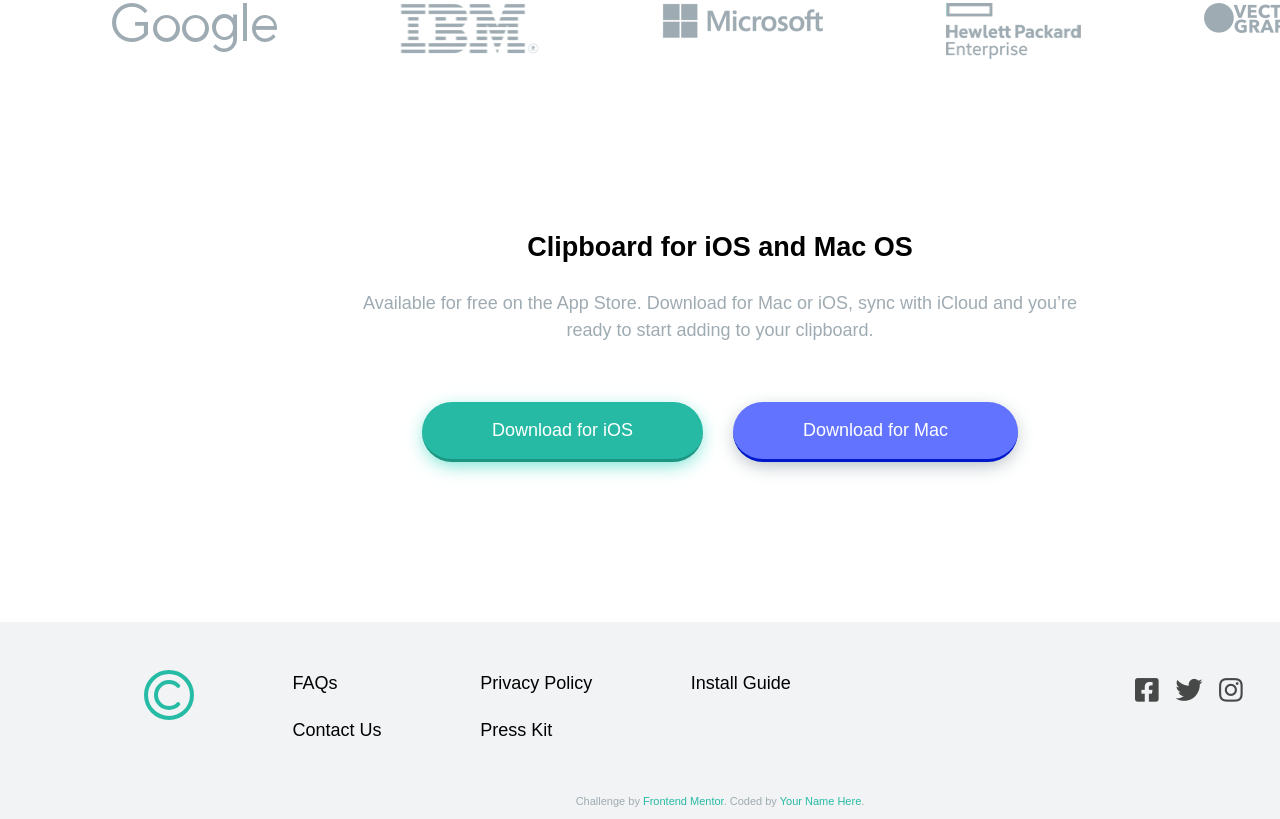
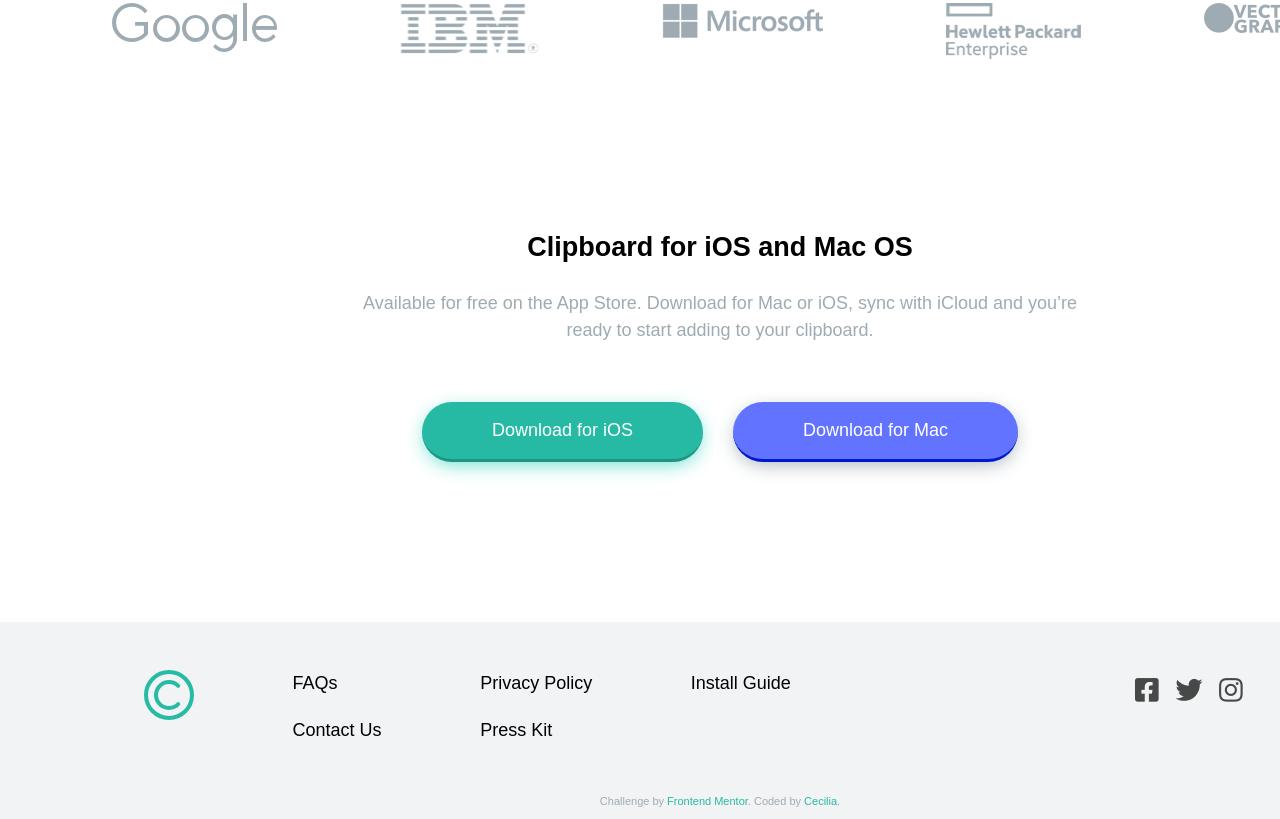
Before and after one commit to YuriOokino/clipboard-landing-page, a plain HTML site: page index.html in a window 1280 px wide. Shown: the part 3199-4018 px from the top of the page. Drawn offline with Linux system fonts and the light colour scheme; a web font is replaced by a local one.

Commit message:
Update index.html

```diff
--- a/index.html
+++ b/index.html
@@ -165,7 +165,7 @@
 
     <p class="attribution">
       Challenge by <a href="https://www.frontendmentor.io?ref=challenge" target="_blank">Frontend Mentor</a>.
-      Coded by <a href="#">Your Name Here</a>.
+      Coded by <a href="#">Cecilia</a>.
     </p>
   </footer>
 </body>
```
